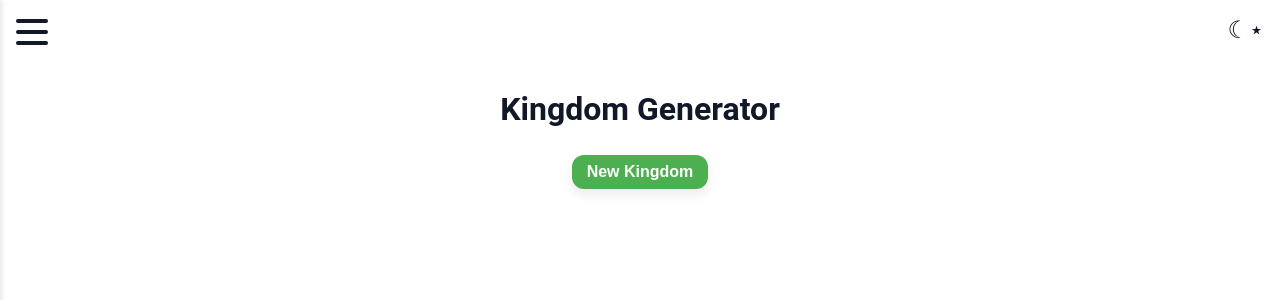
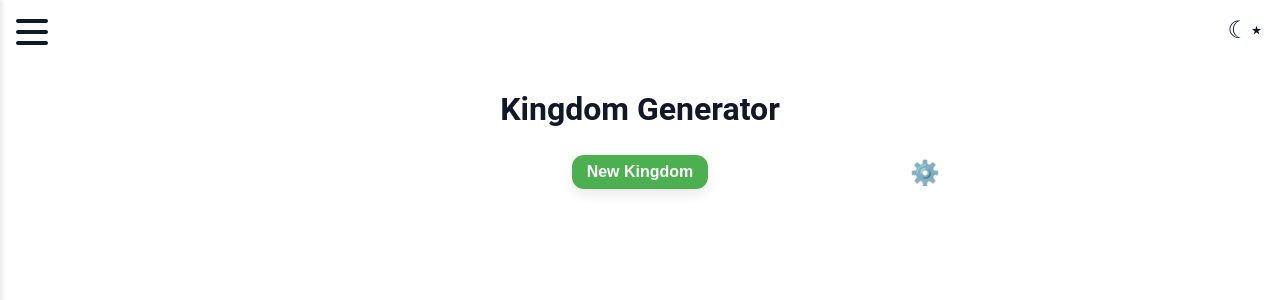
Before and after one commit to JHocevar/dominion, a SvelteKit app: page /generator in a window 1280 px wide. Shown: the top 300 px of the page. Built offline with nearby package versions, Linux system fonts and the light colour scheme; what jsonc-parser would draw is missing.

Commit message:
feat: add convenient link between generation and settings

```diff
--- a/src/lib/functions/generator.ts
+++ b/src/lib/functions/generator.ts
@@ -26,6 +26,7 @@ export function generateKingdon() {
   if (settingsState.requireVillage) {
     const village = getVillage(availableCards)
     if (village) {
+      console.log('adding village: ', village)
       kingdomState.cards.push(village)
       availableCards.splice(availableCards.indexOf(village), 1)
     }
@@ -33,6 +34,7 @@ export function generateKingdon() {
   if (settingsState.requireDraw) {
     const drawCard = getDrawCard(availableCards)
     if (drawCard) {
+      console.log('adding draw: ', drawCard)
       kingdomState.cards.push(drawCard)
       availableCards.splice(availableCards.indexOf(drawCard), 1)
     }
@@ -40,6 +42,7 @@ export function generateKingdon() {
   if (!settingsState.disableAttack && settingsState.requireReaction) {
     const reaction = getAttackReaction(availableCards)
     if (reaction) {
+      console.log('adding reaction: ', reaction)
       kingdomState.cards.push(reaction)
       availableCards.splice(availableCards.indexOf(reaction), 1)
     }
@@ -47,6 +50,7 @@ export function generateKingdon() {
   if (settingsState.requireTrashing) {
     const trashing = getTrashing(availableCards)
     if (trashing) {
+      console.log('adding trashing: ', trashing)
       kingdomState.cards.push(trashing)
       availableCards.splice(availableCards.indexOf(trashing), 1)
     }
@@ -105,6 +109,7 @@ function getDrawCard(cards: Card[]): Card | null {
 
 function getTrashing(cards: Card[]): Card | null {
   const trashers = cards.filter((card) => parseInt(card.Trash) >= 1)
+  console.log('got ', trashers.length, 'trashers')
   if (trashers.length > 0) {
     return getRandomCard(trashers)
   }
--- a/src/routes/generator/+page.svelte
+++ b/src/routes/generator/+page.svelte
@@ -10,6 +10,7 @@
 
 <h1>Kingdom Generator</h1>
 
+<div class="wrapper">
   <button
     class="btn btn-primary"
     onclick={() => generateKingdon()}
@@ -17,6 +18,9 @@
   >
     New Kingdom
   </button>
+
+  <div class="link-to-settings"><a href="/settings">⚙️</a></div>
+</div>
 
 {#each fullKingdom as card}
   <div
@@ -39,6 +43,8 @@
     {/if}
   </div>
 {/each}
+
+<!-- </div> -->
 
 <style>
   .card {
@@ -63,6 +69,23 @@
     height: 35px;
   }
 
+  .wrapper {
+    position: relative;
+    width: var(--card-width);
+    text-align: center;
+  }
+
+  .link-to-settings {
+    position: absolute;
+    right: 0;
+    top: 0;
+    font-size: var(--font-size-xl);
+  }
+
+  a {
+    text-decoration: none;
+  }
+
   /* primary button styling moved to global +layout.css as .btn and .btn-primary */
 
   .set {
@@ -76,7 +99,7 @@
 
   .attack {
     border: 2px solid red;
-    box-shadow: inset 0 0 8px .15em red;
+    box-shadow: inset 0 0 8px 0.15em red;
   }
 
   .reaction {
@@ -120,6 +143,12 @@
   }
 
   .victory.reaction.duration {
-    background: linear-gradient(45deg, lightgreen 33%, steelblue 34%, steelblue 66%, orange 67%)
+    background: linear-gradient(
+      45deg,
+      lightgreen 33%,
+      steelblue 34%,
+      steelblue 66%,
+      orange 67%
+    );
   }
 </style>
--- a/src/routes/settings/+page.svelte
+++ b/src/routes/settings/+page.svelte
@@ -9,6 +9,8 @@
 </script>
 
 <h1>Settings</h1>
+
+<div class="btn btn-primary"><a href="/generator">Looks good - Let's generate!</a></div>
 
 <div class="header-container">
   <button
@@ -54,9 +56,7 @@
             class="btn btn-primary btn-settings"
             class:enabled={settingsState.sets[key].enabled}
             onclick={() => {
-              console.log("before", settingsState.sets[key].enabled)
               settingsState.sets[key].enabled = !settingsState.sets[key].enabled
-              console.log("after", settingsState.sets[key].enabled)
               saveSettings()
             }}
             >{settingsState.sets[key].enabled ? "Enabled" : "Disabled"}</button
@@ -206,12 +206,17 @@
 </div>
 
 <style>
+  a {
+    text-decoration: none;
+    color: var(--text);
+  }
+
   .header-container {
     width: var(--card-width);
     display: flex;
     align-items: center;
     gap: 1rem;
-    margin-bottom: 1rem;
+    margin: 1rem 0;
     color: var(--text);
   }
 
```
Also changed, not shown: src/routes/changelog/+page.svelte (+3 -6 lines). Lines whose indentation alone changed are shown as unchanged.
